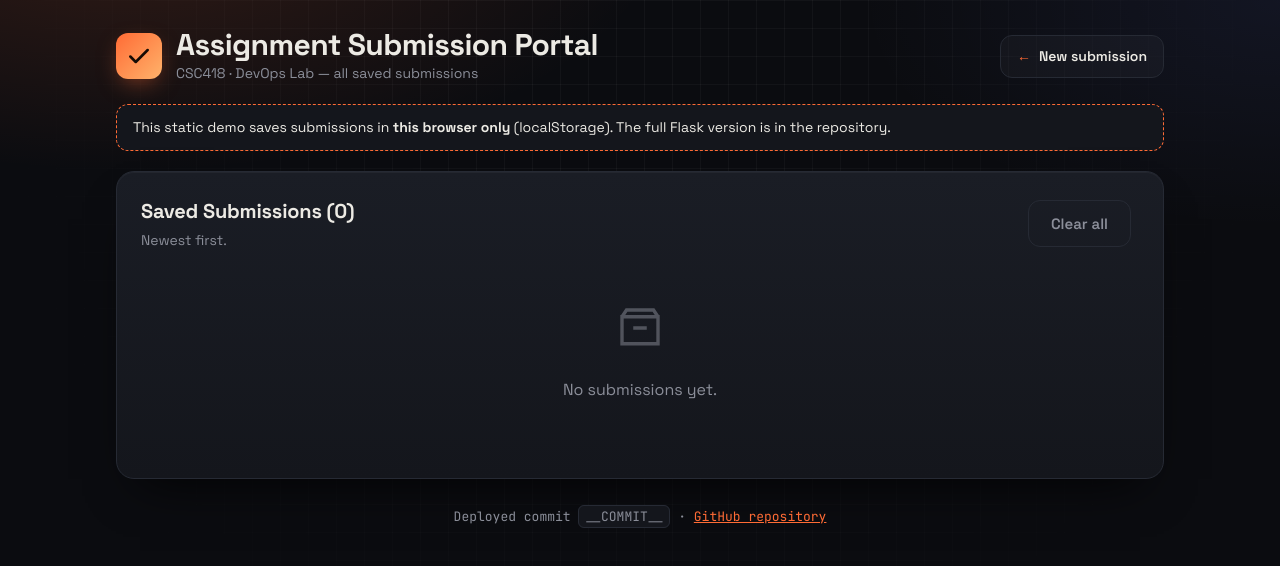
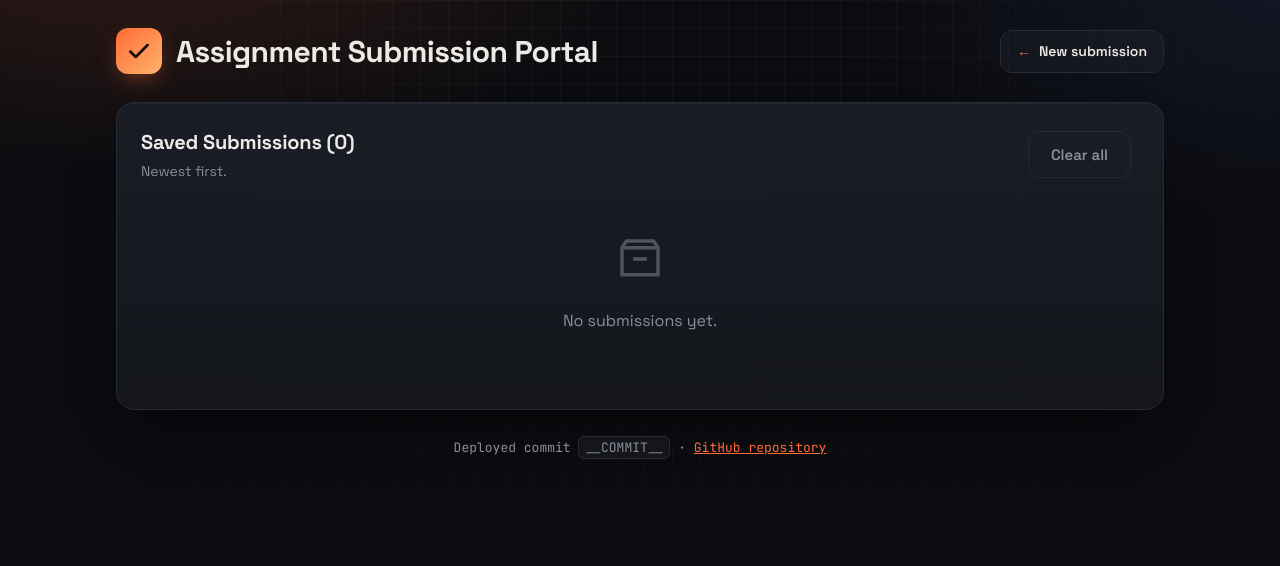
Before and after one commit to sp23-bcs-009-ops/assignment-portal, a plain HTML site: page site/submissions.html in a window 1280 px wide. Drawn offline with Linux system fonts and the light colour scheme.

Commit message:
Remove the subtitle and the demo note from all pages
Co-Authored-By: Claude Opus 5.5 <noreply@anthropic.com>

```diff
--- a/site/submissions.html
+++ b/site/submissions.html
@@ -152,13 +152,11 @@
         </div>
         <div>
           <h1>Assignment Submission Portal</h1>
-          <p class="sub">CSC418 · DevOps Lab — all saved submissions</p>
         </div>
       </div>
       <a class="navlink" href="index.html"><b>←</b> New submission</a>
     </header>
 
-    <div class="note">This static demo saves submissions in <b>this browser only</b> (localStorage). The full Flask version is in the repository.</div>
 
     <section class="card list-card">
       <div id="success" class="alert success hidden" role="status">
```
Also changed, not shown: site/index.html (+0 -2 lines), templates/index.html (+0 -1 lines), templates/submissions.html (+0 -1 lines).
